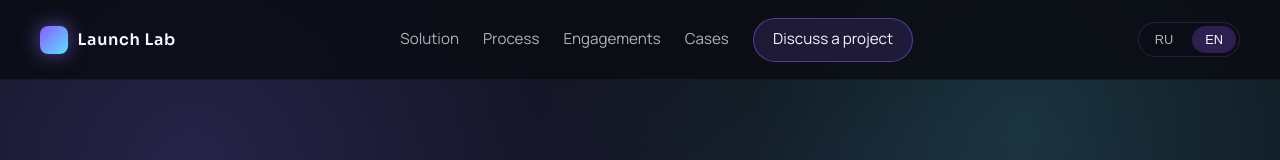
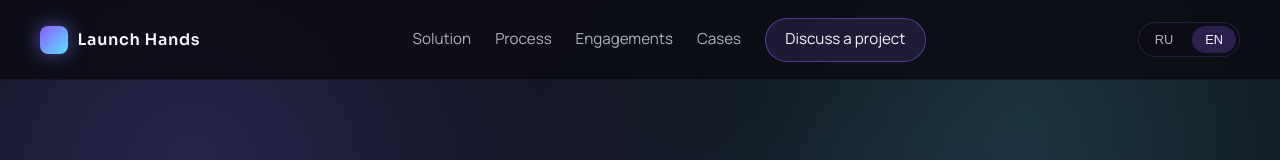
Before and after one commit to launch-hands/launch-hands.github.io, a plain HTML site: page index.html in a window 1280 px wide. Shown: the top 160 px of the page. Drawn offline with Linux system fonts and the light colour scheme.

Commit message:
Update index.html with Launch Hands Title

```diff
--- a/index.html
+++ b/index.html
@@ -5,7 +5,7 @@
     <meta name="viewport" content="width=device-width, initial-scale=1.0" />
     <meta
       name="description"
-      content="Launch Lab — продуктовая студия Startup as a Service: валидируем идеи, упаковываем продукт, запускаем MVP и приводим первых пользователей."
+      content="Launch Hands — продуктовая студия Startup as a Service: валидируем идеи, упаковываем продукт, запускаем MVP и приводим первых пользователей."
     />
     <title>Launch Hands — Startup as a Service</title>
     <link
@@ -30,7 +30,7 @@
       <div class="container header-inner">
         <div class="logo">
           <span class="logo-mark"></span>
-          <span class="logo-text">Launch Lab</span>
+          <span class="logo-text">Launch Hands</span>
         </div>
         <nav class="nav">
           <a href="#solution" data-i18n="nav.solution">Решение</a>
@@ -55,7 +55,7 @@
               Превращаем идеи в продукты, которые нужны рынку
             </h1>
             <p class="lead" data-i18n="hero.lead">
-              Launch Lab проверяет спрос до разработки, формирует продуктовую стратегию и запускает MVP за 6–8 недель. Мы продаём результат: подтверждённый рынок + работающий продукт.
+              Launch Hands проверяет спрос до разработки, формирует продуктовую стратегию и запускает MVP за 6–8 недель. Мы продаём результат: подтверждённый рынок + работающий продукт.
             </p>
             <div class="hero-actions">
               <a href="#contact" class="btn primary" data-i18n="hero.ctaPrimary">Запустить идею</a>
@@ -114,10 +114,10 @@
       <section class="section solution" id="solution">
         <div class="container solution-grid">
           <div class="solution-copy reveal">
-            <div class="eyebrow" data-i18n="solution.eyebrow">Решение Launch Lab</div>
+            <div class="eyebrow" data-i18n="solution.eyebrow">Решение Launch Hands</div>
             <h2 data-i18n="solution.title">Мы запускаем продукт по проверенному пути</h2>
             <p data-i18n="solution.lead">
-              Launch Lab — продуктовая студия, которая сочетает стратегию, исследования и инженерную скорость. Мы работаем как партнёры, а не как подрядчики.
+              Launch Hands — продуктовая студия, которая сочетает стратегию, исследования и инженерную скорость. Мы работаем как партнёры, а не как подрядчики.
             </p>
             <ul class="bullet-list">
               <li data-i18n="solution.bullet1">Валидация гипотез до разработки</li>
@@ -192,12 +192,12 @@
           <div class="section-header reveal">
             <div class="eyebrow" data-i18n="diff.eyebrow">Отличие от аутсорса</div>
             <h2 data-i18n="diff.title">Мы продаём результат, а не код</h2>
-            <p data-i18n="diff.lead">Launch Lab помогает понять, что строить и зачем. Это защищает бюджет и ускоряет выход на рынок.</p>
+            <p data-i18n="diff.lead">Launch Hands помогает понять, что строить и зачем. Это защищает бюджет и ускоряет выход на рынок.</p>
           </div>
           <div class="diff-table reveal">
             <div class="diff-row diff-head">
               <div data-i18n="diff.col1">Классический аутсорс</div>
-              <div data-i18n="diff.col2">Launch Lab</div>
+              <div data-i18n="diff.col2">Launch Hands</div>
             </div>
             <div class="diff-row">
               <div data-i18n="diff.row1a">Работа по ТЗ клиента</div>
@@ -450,7 +450,7 @@
         <div>
           <div class="logo footer-logo">
             <span class="logo-mark"></span>
-            <span class="logo-text">Launch Lab</span>
+            <span class="logo-text">Launch Hands</span>
           </div>
           <p data-i18n="footer.tagline">Продуктовая студия, которая запускает идеи в рынок.</p>
         </div>
@@ -460,7 +460,7 @@
           <a href="#contact" data-i18n="footer.link3">Контакт</a>
         </div>
         <div class="footer-meta">
-          <span data-i18n="footer.meta1">© 2026 Launch Lab. Все права защищены.</span>
+          <span data-i18n="footer.meta1">© 2026 Launch Hands. Все права защищены.</span>
           <span data-i18n="footer.meta2">Работаем по всему миру, удалённо.</span>
         </div>
       </div>
```
